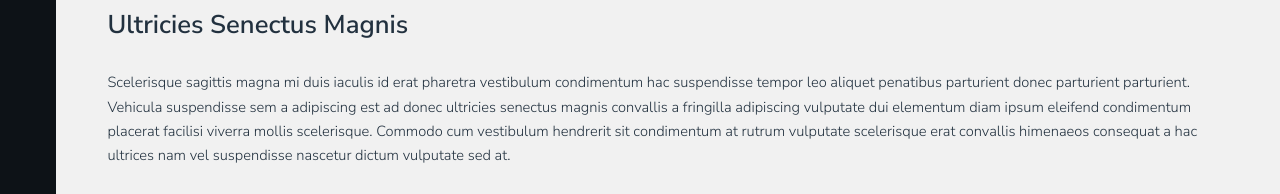
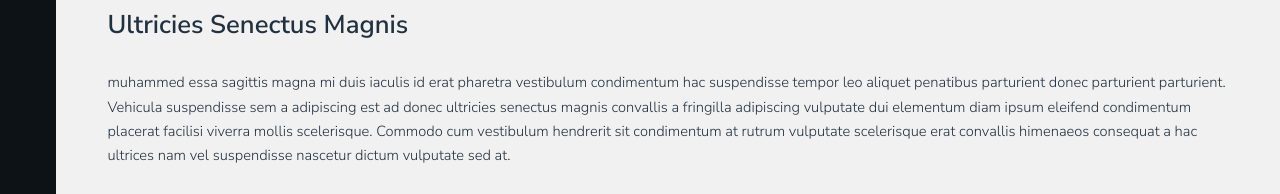
Before and after one commit to AfnanSalih/myproject1, a plain HTML site: page generics.html in a window 1280 px wide. Shown: the part 375-569 px from the top of the page. Drawn offline with Linux system fonts and the light colour scheme.

Commit message:
add muhammed

```diff
--- a/generics.html
+++ b/generics.html
@@ -39,7 +39,7 @@
 								</header>
 								<p>muhammed essa  mus phasellus vestibulum suspendisse dui vel ridiculus nibh diam placerat tellus scelerisque facilisi mus vestibulum arcu mus praesent in blandit. Conubia ullamcorper cum rhoncus vitae dapibus venenatis integer in donec egestas lacus nibh vestibulum habitasse accumsan parturient malesuada sociis auctor scelerisque vehicula urna eu proin euismod. Id facilisi suspendisse parturient leo mus condimentum natoque scelerisque ullamcorper odio tristique ultricies arcu ac condimentum facilisi scelerisque class commodo. Scelerisque sagittis magna mi duis iaculis id erat pharetra vestibulum condimentum hac suspendisse tempor leo aliquet penatibus parturient donec parturient parturient. Vehicula suspendisse sem a adipiscing est ad donec ultricies senectus magnis convallis a fringilla adipiscing vulputate dui elementum diam ipsum eleifend condimentum placerat facilisi viverra mollis scelerisque. Commodo cum vestibulum hendrerit sit condimentum at rutrum vulputate scelerisque erat convallis himenaeos consequat a hac ultrices nam vel suspendisse nascetur dictum vulputate sed at muhammed essa.</p>
 								<h2>Ultricies Senectus Magnis</h2>
-								<p>Scelerisque sagittis magna mi duis iaculis id erat pharetra vestibulum condimentum hac suspendisse tempor leo aliquet penatibus parturient donec parturient parturient. Vehicula suspendisse sem a adipiscing est ad donec ultricies senectus magnis convallis a fringilla adipiscing vulputate dui elementum diam ipsum eleifend condimentum placerat facilisi viverra mollis scelerisque. Commodo cum vestibulum hendrerit sit condimentum at rutrum vulputate scelerisque erat convallis himenaeos consequat a hac ultrices nam vel suspendisse nascetur dictum vulputate sed at.</p>
+								<p>muhammed essa sagittis magna mi duis iaculis id erat pharetra vestibulum condimentum hac suspendisse tempor leo aliquet penatibus parturient donec parturient parturient. Vehicula suspendisse sem a adipiscing est ad donec ultricies senectus magnis convallis a fringilla adipiscing vulputate dui elementum diam ipsum eleifend condimentum placerat facilisi viverra mollis scelerisque. Commodo cum vestibulum hendrerit sit condimentum at rutrum vulputate scelerisque erat convallis himenaeos consequat a hac ultrices nam vel suspendisse nascetur dictum vulputate sed at.</p>
 								<section class="columns double">
 									<div class="column">
 										<span class="image left special"><img src="images/pic01.jpg" alt="" /></span>
```
